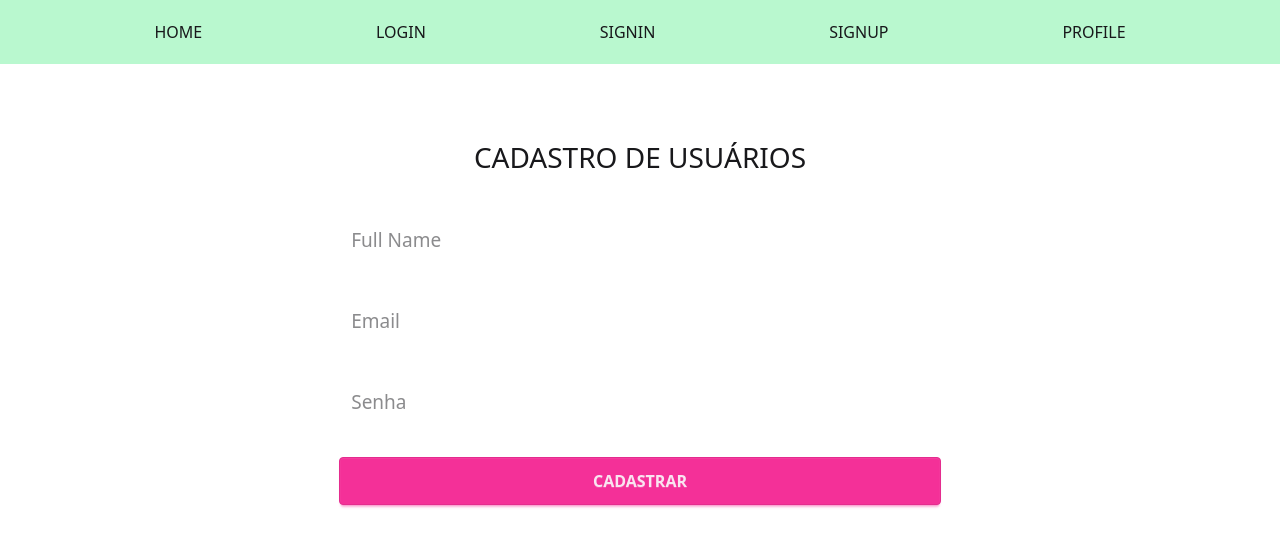
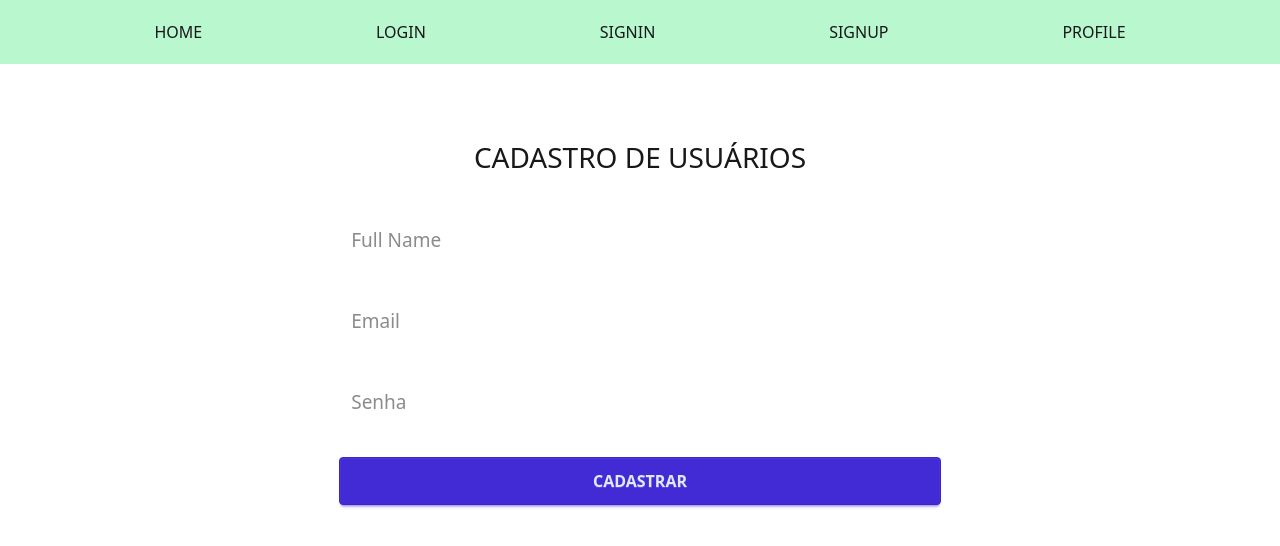
Before and after one commit to GustavoFSProg/chat-mongoose-video-web, a React (Vite) app: page /signup in a window 1280 px wide. Shown: the top 546 px of the page. Built offline with nearby package versions, Linux system fonts and the light colour scheme.

Commit message:
button primary

```diff
--- a/src/App.jsx
+++ b/src/App.jsx
@@ -84,7 +84,7 @@ useEffect(() => {
         <br />
 
         {/* <div> */}
-        {dados.map((items) => {
+        {/* {dados.map((items) => {
           return (
             <div key={items._id}>
 
@@ -94,7 +94,7 @@ useEffect(() => {
             <br />
                         </div>
           )
-        })}
+        })} */}
 
         {/* <button className="btn"> */}
         <button className="btn">Button</button>
--- a/src/pages/signup/SignUp.jsx
+++ b/src/pages/signup/SignUp.jsx
@@ -1,34 +1,27 @@
 import { useState } from "react";
 import NavBar from "../../components/Navbar/Navbar";
 
-import userContext from '../../Contexts/userContext'
-import {useContext } from "react"
+import userContext from "../../Contexts/userContext";
+import { useContext } from "react";
 import api from "../../api";
 
-
 function SignUp(req, res) {
-
   const [fullname, setFullname] = useState("");
   const [email, setEmail] = useState("");
   const [password, setPassword] = useState("");
 
-  async function handleSignup(event){
-      event.preventDefault()
+  async function handleSignup(event) {
+    event.preventDefault();
 
     try {
-        const data = {fullname: fullname, email: email, password: password}
+      const data = { fullname: fullname, email: email, password: password };
 
+      const users = await api.post("/signup", data);
 
-        const users = await api.post('/signup', data)
-
-        return alert("Usuário cadastrado com sucesso!")
-
+      return alert("Usuário cadastrado com sucesso!");
     } catch (error) {
-        return alert(error)
-
-
+      return alert(error);
     }
-
   }
 
   return (
@@ -37,34 +30,43 @@ function SignUp(req, res) {
       <br />
       <br />
       <br />
-      <div className="flex w-full items-center flex-col justify-center h-auto">
+      <div className="flex  w-full items-center flex-col justify-center h-auto">
         <h1 className="flex mb-9 h-full w-[80%] text-[28px] items-center justify-center">
           CADASTRO DE USUÁRIOS
         </h1>
 
-         <form onSubmit={handleSignup} className="flex w-[47%] flex-col h-auto text-[19px]">
-          <input placeholder="Full Name"
-          className=" p-3"
+        <form
+          onSubmit={handleSignup}
+          className="flex w-[47%] flex-col h-auto text-[19px]"
+        >
+          <input
+            placeholder="Full Name"
+            className="rounded p-3"
             value={fullname}
             onChange={(e) => setFullname(e.target.value)}
           />
           <br />
-           <input placeholder="Email" className=" p-3" value={email}
+          <input
+            placeholder="Email"
+            className="rounded p-3"
+            value={email}
             onChange={(e) => setEmail(e.target.value)}
           />
           <br />
 
-
-
-<input placeholder="Senha" className=" p-3" type="password" value={password}
+          <input
+            placeholder="Senha"
+            className="rounded p-3"
+            type="password"
+            value={password}
             onChange={(e) => setPassword(e.target.value)}
-
           />
 
           <br />
 
-<button type="submit" className="btn btn-secondary h-12 text-[16px]">CADASTRAR</button>
-
+          <button type="submit" className="btn btn-primary h-12 text-[16px]">
+            CADASTRAR
+          </button>
         </form>
       </div>
     </>
```
Lines whose indentation alone changed are shown as unchanged.
